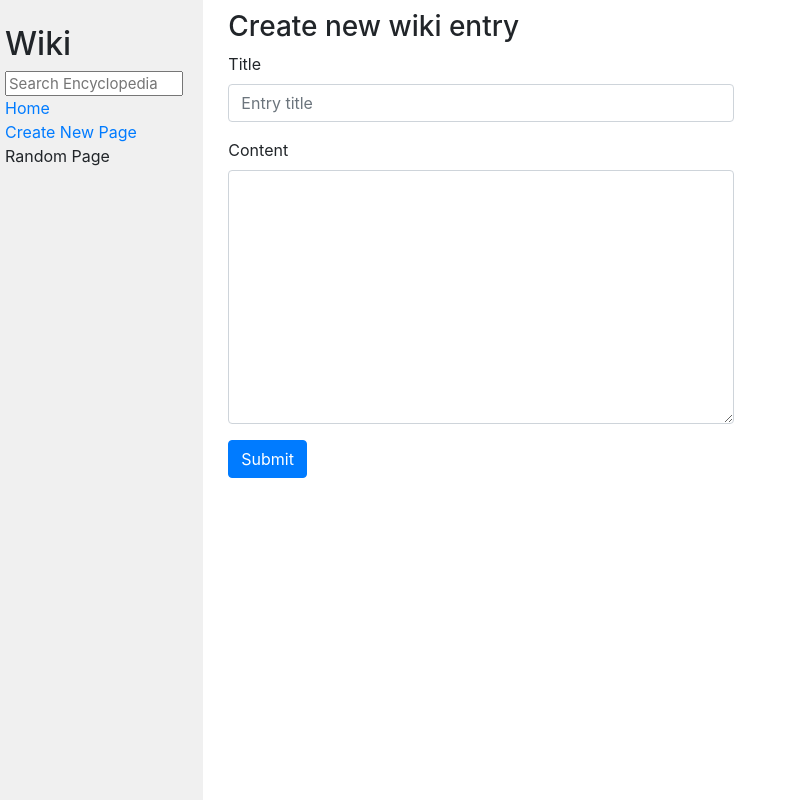
After one commit to petryshend/cs2020pr1, a Django app: page /wiki/create/ in a window 1280 px wide. The commit adds this page. Shown: the whole page, without its empty margins (0-792 px from the left). Run offline with Django 3.2, Linux system fonts and the light colour scheme; some libraries are stand-ins or nearby versions.

Commit message:
Implement create entry

```diff
--- /dev/null
+++ b/encyclopedia/templates/encyclopedia/create_entry.html
@@ -0,0 +1,44 @@
+{% extends 'encyclopedia/layout.html' %}
+
+{% block title %}
+    Create new entry
+{% endblock %}
+
+{% block body %}
+    <div class="col-md-6">
+        <h3>Create new wiki entry</h3>
+        <form action="{% url 'create_entry' %}" method="post">
+            {% csrf_token %}
+            <div class="form-group">
+                <label for="entry-title">Title</label>
+                <input class="form-control {% if errors.title|length %}is-invalid{% endif %}"
+                       id="entry-title"
+                       name="entry-title"
+                       type="text"
+                       placeholder="Entry title"
+                       required
+                >
+                {% if errors.title|length %}
+                    <div class="invalid-feedback">
+                        {{ errors.title|join:', ' }}
+                    </div>
+                {% endif %}
+            </div>
+            <div class="form-group">
+                <label for="entry-content">Content</label>
+                <textarea class="form-control {% if errors.content|length %}is-invalid{% endif %}"
+                          name="entry-content"
+                          id="entry-content"
+                          rows="10"
+                          required
+                ></textarea>
+                {% if errors.content|length %}
+                    <div class="invalid-feedback">
+                        {{ errors.content|join:', ' }}
+                    </div>
+                {% endif %}
+            </div>
+            <input class="btn btn-primary" type="submit" value="Submit">
+        </form>
+    </div>
+{% endblock %}
--- a/encyclopedia/templates/encyclopedia/layout.html
+++ b/encyclopedia/templates/encyclopedia/layout.html
@@ -15,15 +15,14 @@
         <div class="row">
             <div class="sidebar col-lg-2 col-md-3">
                 <h2>Wiki</h2>
-                <form action="{% url 'search_entry' %}" method="post">
-                    {% csrf_token %}
+                <form action="{% url 'search_entry' %}">
                     <input class="search" type="text" name="q" placeholder="Search Encyclopedia">
                 </form>
                 <div>
                     <a href="{% url 'index' %}">Home</a>
                 </div>
                 <div>
-                    Create New Page
+                    <a href="{% url 'create_entry' %}">Create New Page</a>
                 </div>
                 <div>
                     Random Page
--- a/encyclopedia/urls.py
+++ b/encyclopedia/urls.py
@@ -5,5 +5,6 @@ from . import views
 urlpatterns = [
     path("", views.index, name="index"),
     path('wiki/search/', views.search_entry, name='search_entry'),
-    path('wiki/<str:entry_name>/', views.view_entry, name='view_entry')
+    path('wiki/create/', views.create_entry, name='create_entry'),
+    path('wiki/<str:entry_name>/', views.view_entry, name='view_entry'),
 ]
--- a/encyclopedia/util.py
+++ b/encyclopedia/util.py
@@ -10,7 +10,7 @@ def list_entries(substring=''):
     """
     _, filenames = default_storage.listdir("entries")
     return list(sorted(re.sub(r"\.md$", "", filename)
-                for filename in filenames if filename.endswith(".md") and filename.find(substring) != -1))
+                for filename in filenames if filename.endswith(".md") and filename[:-3].find(substring) != -1))
 
 
 def save_entry(title, content):
@@ -19,6 +19,7 @@ def save_entry(title, content):
     content. If an existing entry with the same title already exists,
     it is replaced.
     """
+    title = title.lower()
     filename = f"entries/{title}.md"
     if default_storage.exists(filename):
         default_storage.delete(filename)
--- a/encyclopedia/views.py
+++ b/encyclopedia/views.py
@@ -1,9 +1,10 @@
-from django.http import Http404, HttpResponse, HttpRequest
+from django.http import Http404, HttpRequest
 from django.shortcuts import render, redirect
 from django.urls import reverse
 from markdown2 import markdown
 
 from . import util
+
 
 def index(request):
     return render(request, "encyclopedia/index.html", {
@@ -22,7 +23,7 @@ def view_entry(request, entry_name):
 
 
 def search_entry(request: HttpRequest):
-    search_entry_name = request.POST['q'].lower()
+    search_entry_name = request.GET.get('q', '').lower()
     entry = util.get_entry(search_entry_name)
     if entry:
         return redirect(reverse('view_entry', args=[search_entry_name]))
@@ -31,3 +32,34 @@ def search_entry(request: HttpRequest):
         "entries": util.list_entries(search_entry_name),
         'search_entry_name': search_entry_name
     })
+
+
+def create_entry(request: HttpRequest):
+    #TODO: fix entries title case
+    if request.method == 'POST':
+        title = request.POST['entry-title']
+        content = request.POST['entry-content']
+        errors = validate_new_entry(title, content)
+        if len(errors['title']) or len(errors['content']):
+            return render(request, 'encyclopedia/create_entry.html', {
+                'errors': errors,
+            })
+        util.save_entry(title, content)
+        return redirect(reverse('view_entry', args=[title]))
+
+    return render(request, 'encyclopedia/create_entry.html')
+
+
+def validate_new_entry(title, content):
+    errors = {
+        'title': [],
+        'content': []
+    }
+    if not title:
+        errors['title'].append('Title cannot be empty')
+    if util.get_entry(title):
+        errors['title'].append(f'Entry "{title}" already exists')
+    if not content:
+        errors['content'].append('Content cannot be empty')
+
+    return errors
```
Also changed, not shown: 1 other file.
